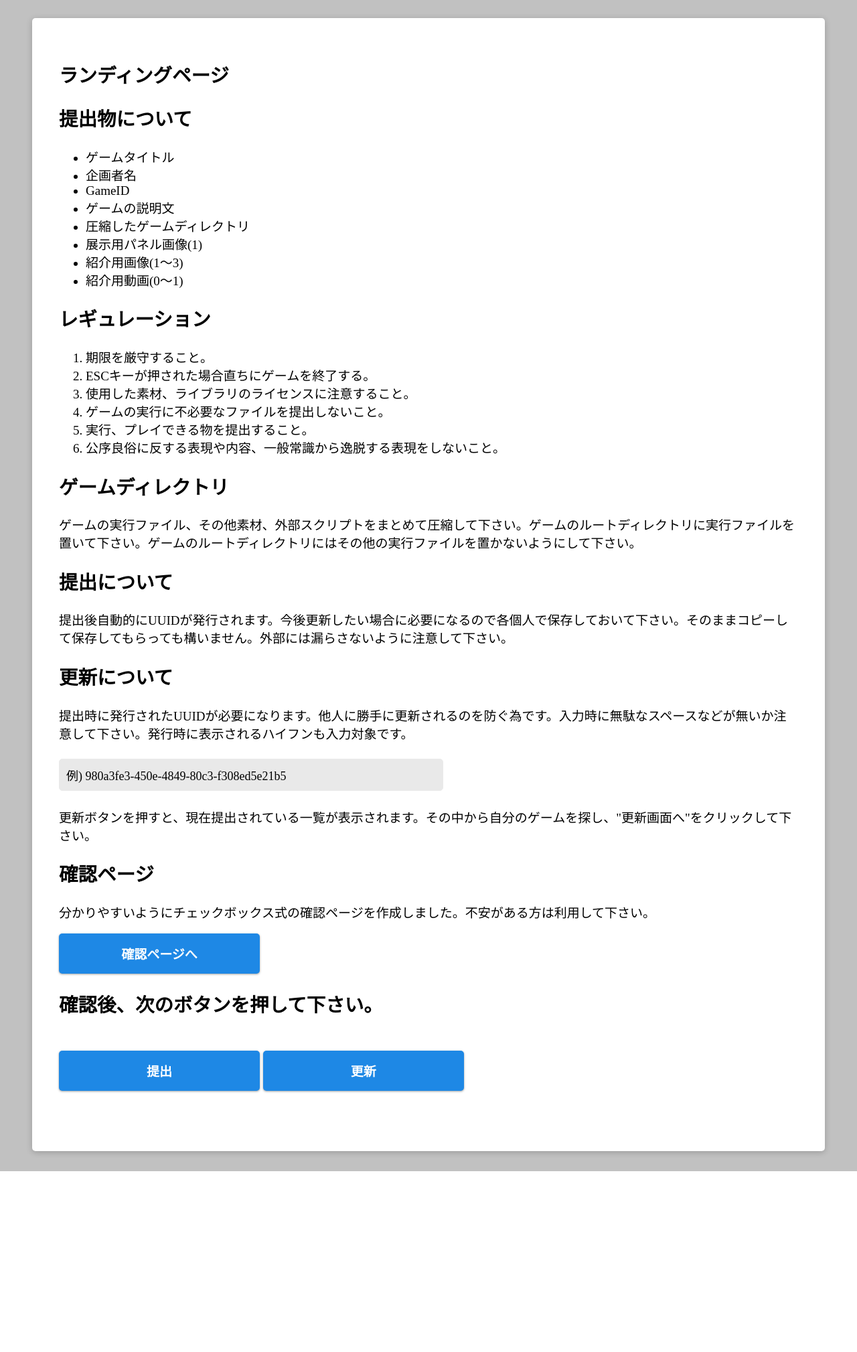
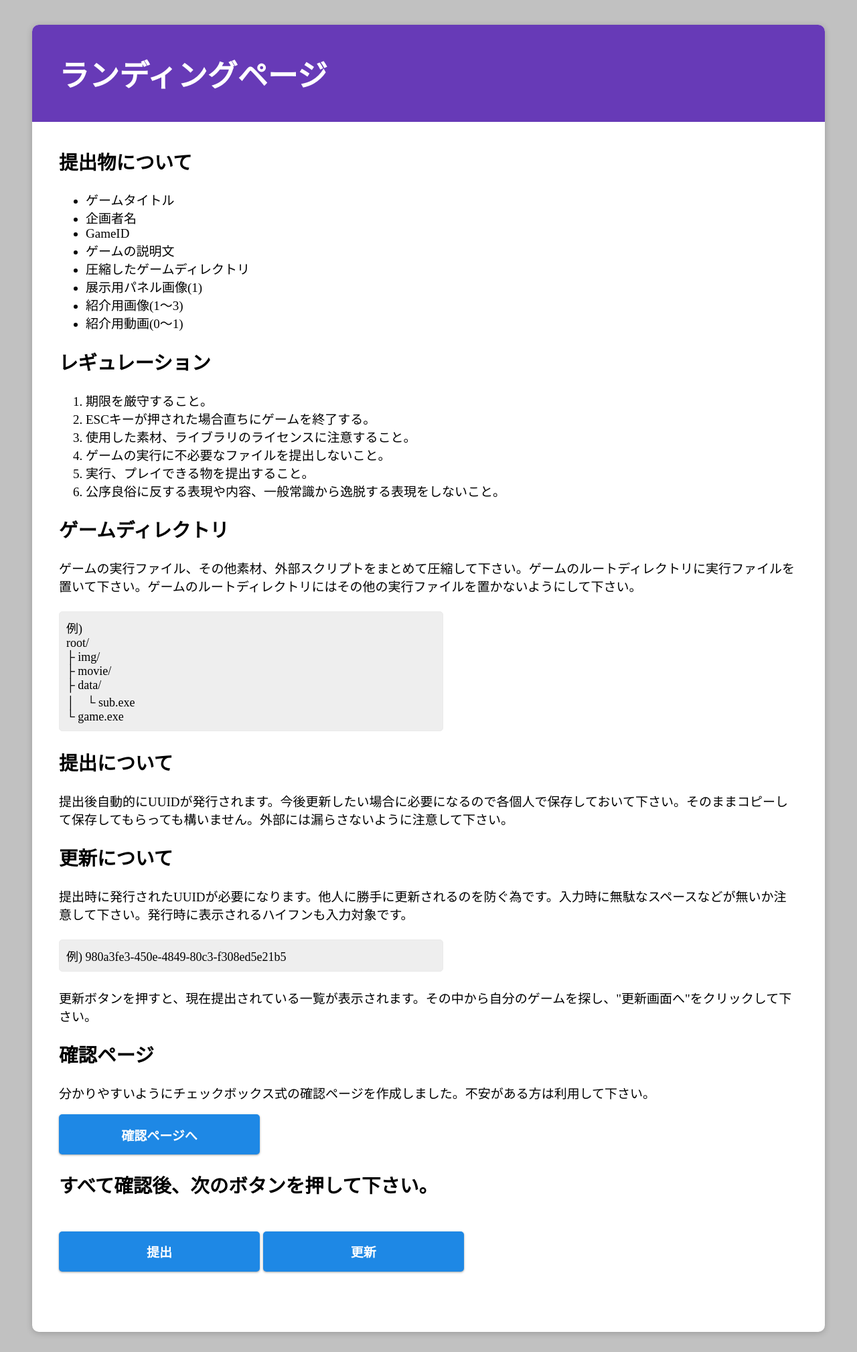
Before and after one commit to su-u/SofmeGameRegister-, a Django app: page / in a window 1280 px wide. Shown: the whole page at 67% size. Before the commit the page ends 1749 px from the top, so only its background shows below. Run offline with Django 3.2, Linux system fonts and the light colour scheme.

Commit message:
update design

```diff
--- a/SofmeGameRegister/gameregister/static/gameregister/css/index.css
+++ b/SofmeGameRegister/gameregister/static/gameregister/css/index.css
@@ -115,8 +115,16 @@ input[type="checkbox"]:checked + label::before {
     width: 180px;
 }
 
-.formsend input[type=submit]:hover {
+.formsend input[type=submit]:hover, .button:hover{
     opacity: 0.6;
+}
+
+.back-button {
+    background-color: #43A047;
+}
+
+.small-button {
+    width: 150px;
 }
 
 label > input {
@@ -130,15 +138,23 @@ label > input {
 }
 
 .card {
-    padding:40px;
+    padding:0 40px 40px 40px;
     background: #fff;
     box-shadow: 0 2px 10px rgba(0, 0, 0, 0.2);
     position: relative;
     margin-bottom: 30px;
-    -webkit-border-radius: 2px;
-    -moz-border-radius: 2px;
-    -ms-border-radius: 2px;
-    border-radius: 5px;
+    border-radius: 10px;
+}
+
+.page-title {
+    /*border-radius: 10px;*/
+    border-radius: 10px 10px 0px 0px / 10px 10px 0px 0px;
+    background-color: #673AB7;
+    padding: 40px;
+    margin-left: -40px;
+    width: 100%;
+    font-size: 45px;
+    color: white;
 }
 
 
@@ -168,9 +184,6 @@ tbody tr td {
     word-break: break-all;
 }
 
-.index {
-    width: 150px;
-}
 
 /*lp*/
 .lp-button{
@@ -179,9 +192,9 @@ tbody tr td {
 }
 .highlight {
     font-size: 18px;
-    width:50%;
+    width: 50%;
     border: 1px solid #EAEAEA;
-    background: #e9e9e9;
+    background: #eee;
     overflow: auto;
     border-radius: 5px;
     margin: 25px 0;
--- a/SofmeGameRegister/gameregister/templates/gameregister/complete.html
+++ b/SofmeGameRegister/gameregister/templates/gameregister/complete.html
@@ -6,7 +6,7 @@
     <div class="container-fluid">
         <div class="card">
             <div class="header">
-                <h1>{{title}}</h1>
+                <h1 class="page-title">{{title}}</h1>
             </div>
             <div class="body">
                 <p>{{message|safe}}</p>
--- a/SofmeGameRegister/gameregister/templates/gameregister/confirmation.html
+++ b/SofmeGameRegister/gameregister/templates/gameregister/confirmation.html
@@ -6,7 +6,7 @@
     <div class="container-fluid">
         <div class="card">
             <div class="header">
-                <h1>{{title}}</h1>
+                <h1 class="page-title">{{title}}</h1>
             </div>
             <div class="body">
                 <p>{{message|safe}}</p>
@@ -94,7 +94,7 @@
                     <label for="check_1-7">1.7公序良俗に反する表現や内容、一般常識から逸脱する表現がない。</label>
                 </div>
                 <div class="lp-button">
-                    <button class="button" onClick="location.href='/'">戻る</button>
+                    <button class="button back-button" onClick="location.href='/'">戻る</button>
                 </div>
             </div>
         </div>
--- a/SofmeGameRegister/gameregister/templates/gameregister/edit.html
+++ b/SofmeGameRegister/gameregister/templates/gameregister/edit.html
@@ -8,7 +8,7 @@
     <div class="container-fluid">
         <div class="card">
             <div class="header">
-                <h1>{{title}}</h1>
+                <h1 class="page-title">{{title}}</h1>
             </div>
             <div class="body">
                 <form action="" method="post" enctype="multipart/form-data">
--- a/SofmeGameRegister/gameregister/templates/gameregister/gameregisterform.html
+++ b/SofmeGameRegister/gameregister/templates/gameregister/gameregisterform.html
@@ -8,8 +8,9 @@
     <div class="container-fluid">
         <div class="card">
             <div class="header">
-                <h1>{{title}}</h1>
+                <h1 class="page-title">{{title}}</h1>
             </div>
+            <!--<button class="button small-button back-button" onClick="location.href='/'">戻る</button>-->
             <div class="body">
                 <form action="" method="post" enctype="multipart/form-data">
                     {% csrf_token %}
--- a/SofmeGameRegister/gameregister/templates/gameregister/lp.html
+++ b/SofmeGameRegister/gameregister/templates/gameregister/lp.html
@@ -6,7 +6,7 @@
     <div class="container-fluid">
         <div class="card">
             <div class="header">
-                <h1>{{title}}</h1>
+                <h1 class="page-title">{{title}}</h1>
             </div>
             <div class="body">
                 <p>{{message|safe}}</p>
@@ -32,6 +32,15 @@
                 </ol>
                 <h2>ゲームディレクトリ</h2>
                 <p>ゲームの実行ファイル、その他素材、外部スクリプトをまとめて圧縮して下さい。ゲームのルートディレクトリに実行ファイルを置いて下さい。ゲームのルートディレクトリにはその他の実行ファイルを置かないようにして下さい。</p>
+                <p class="highlight">
+                    例)<br />
+                    root/<br />
+                    ├ img/<br />
+                    ├ movie/<br />
+                    ├ data/<br />
+                    │　└ sub.exe<br />
+                    └ game.exe<br />
+                </p>
                 <h2>提出について</h2>
                 <p>提出後自動的にUUIDが発行されます。今後更新したい場合に必要になるので各個人で保存しておいて下さい。そのままコピーして保存してもらっても構いません。外部には漏らさないように注意して下さい。</p>
                 <h2>更新について</h2>
@@ -45,7 +54,7 @@
                 <p>分かりやすいようにチェックボックス式の確認ページを作成しました。不安がある方は利用して下さい。</p>
                 <button class="button" onClick="location.href='/confirmation'">確認ページへ</button>
             </div>
-            <h2>確認後、次のボタンを押して下さい。</h2>
+            <h2>すべて確認後、次のボタンを押して下さい。</h2>
             <div class="lp-button">
                 <button class="button" onClick="location.href='/register'">提出</button>
                 <button class="button" onClick="location.href='/index'">更新</button>
```
Also changed, not shown: SofmeGameRegister/gameregister/templates/gameregister/index.html (+4 -3 lines).
